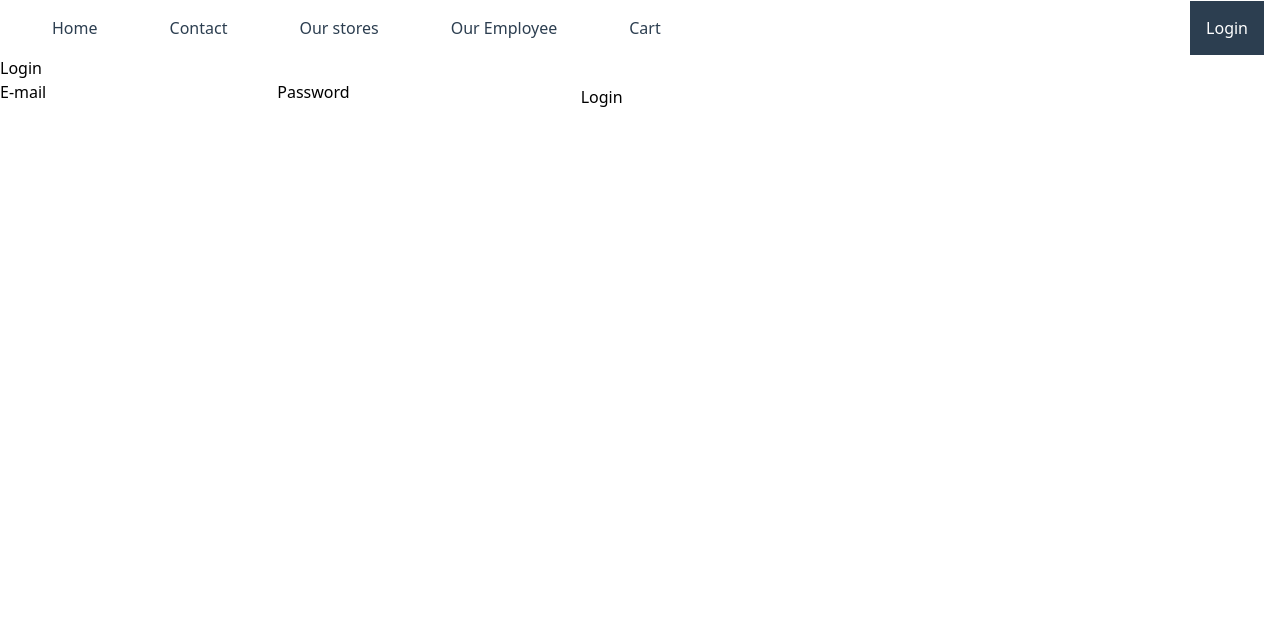
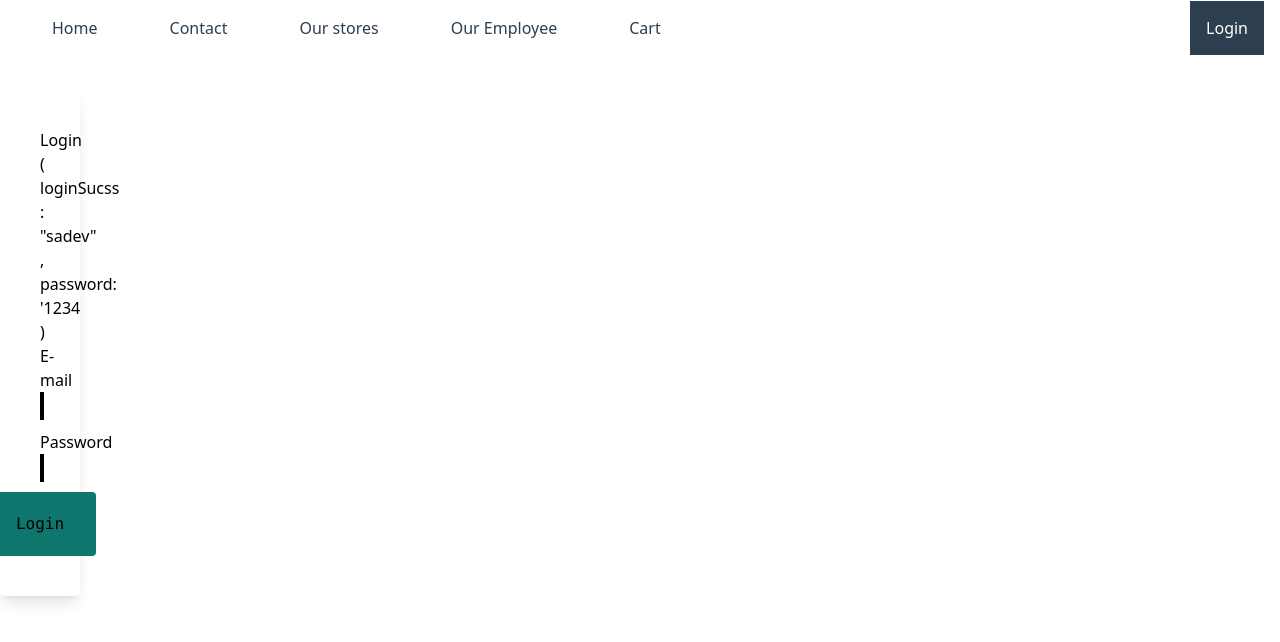
Before and after one commit to sa3dev/shoesMe, a Vue app: page /login in a window 1280 px wide. Shown: the top 642 px of the page. Built offline with nearby package versions, Linux system fonts and the light colour scheme.

Commit message:
add style tailwind and try to redirect

```diff
--- a/src/components/employee/employeeTable.vue
+++ b/src/components/employee/employeeTable.vue
@@ -33,7 +33,7 @@ export default {
 
 <template>
     <div>
-        <table class="table">
+        <table class="w-full table mx-auto p-10">
             <thead>
                 <tr>
                     <th>Employee name</th>
--- a/src/views/ContactView.vue
+++ b/src/views/ContactView.vue
@@ -4,28 +4,34 @@ import contactFormVue from '../components/contactForm.vue';
 
 
 export default {
-
   components: {formTestVue , contactFormVue}
 }
 
 </script>
 
 <template>
-  <main>
+  <section class="p-10">
+        <div class="test">
+          <section class="gap-8 columns-3" >
 
-      <div>
-        <!-- <formTestVue /> -->
-      </div>
-      <div>
-        <contactFormVue />
-      </div>
-  </main>
+            <div class="w-full"></div>
+            <div class="w-full"></div>
+            <div class="w-full"></div>
+
+          </section>
+          <!-- <contactFormVue /> -->
+
+        </div>
+  </section>
 </template>
 
 
 <style scoped>
-main {
-  padding: 2rem;
-}
 
+  .test div {
+    height: 10rem;
+    width: 10rem;
+    background-color: bisque;
+    border: 1px solid black;
+  }
 </style>
--- a/src/views/LoginView.vue
+++ b/src/views/LoginView.vue
@@ -12,49 +12,66 @@ export default {
     },
     methods: {
         loginTest(mail: string , pass: string ) {
+            console.log('test login => '+ mail ,pass)
             try {
                 const user = this.checkLogin(mail , pass)
-                return user
+                user?.then((test) => {
+                    console.log(test)
+
+                    return this.$router.push({ name: 'login', query: { redirect: '/path' } })
+                })
+                .catch(err => console.log(err))
+
 
             } catch (error) {
-
+                console.log(error)
             }
         },
 
         checkLogin(userText: string , passText: string ) {
             if(userText === LoginSuccess.mail && passText === LoginSuccess.password) {
-
-               return {
+                const obj = {
                     user: LoginSuccess.mail,
                     isAdmin: false,
                 }
+                return new Promise((resolve , reject) => {
+                    return resolve(obj)
+                })
+            }else {
+
             }
+
         }
     },
 }
+
+
 </script>
 
 <template>
-    <div>
-        <h2>Login</h2>
+    <section>
 
-        <form class="form-class" @submit.prevent>
+        <div class="py-8">
+            <form  class="max-w-20 rounded bg-aliceblue shadow-lg p-10 " @submit.prevent >
+                <h2>Login  <span> ( loginSucss : "sadev" , password: '1234 )</span></h2>
 
-            <label for="">E-mail</label>
-            <input type="text" v-model="loginText">{{ loginText}}
+                <label for="">E-mail</label>
+                <input class="w-full border-2  border-black-400" type="text" v-model="loginText">
 
-            <label label for="">Password</label>
-            <input type="text" v-model="passw"> {{passw}}
+                <label label for="">Password</label>
+                <input class="w-full border-2  border-black-400" type="text" v-model="passw">
 
-            <button @click="loginTest(loginText , passw)"> Login </button>
-        </form>
-    </div>
+                <div class="flex justify-center">
+                    <button
+                        class="font-mono text-center py-5 px-8 bg-teal-700 rounded text-center"
+                        @click="loginTest(loginText , passw)">
+
+                        Login
+                    </button>
+                </div>
+
+            </form>
+        </div>
+
+    </section>
 </template>
-
-<style>
-
-.form-class {
-    display: flex;
-
-}
-</style>
```
